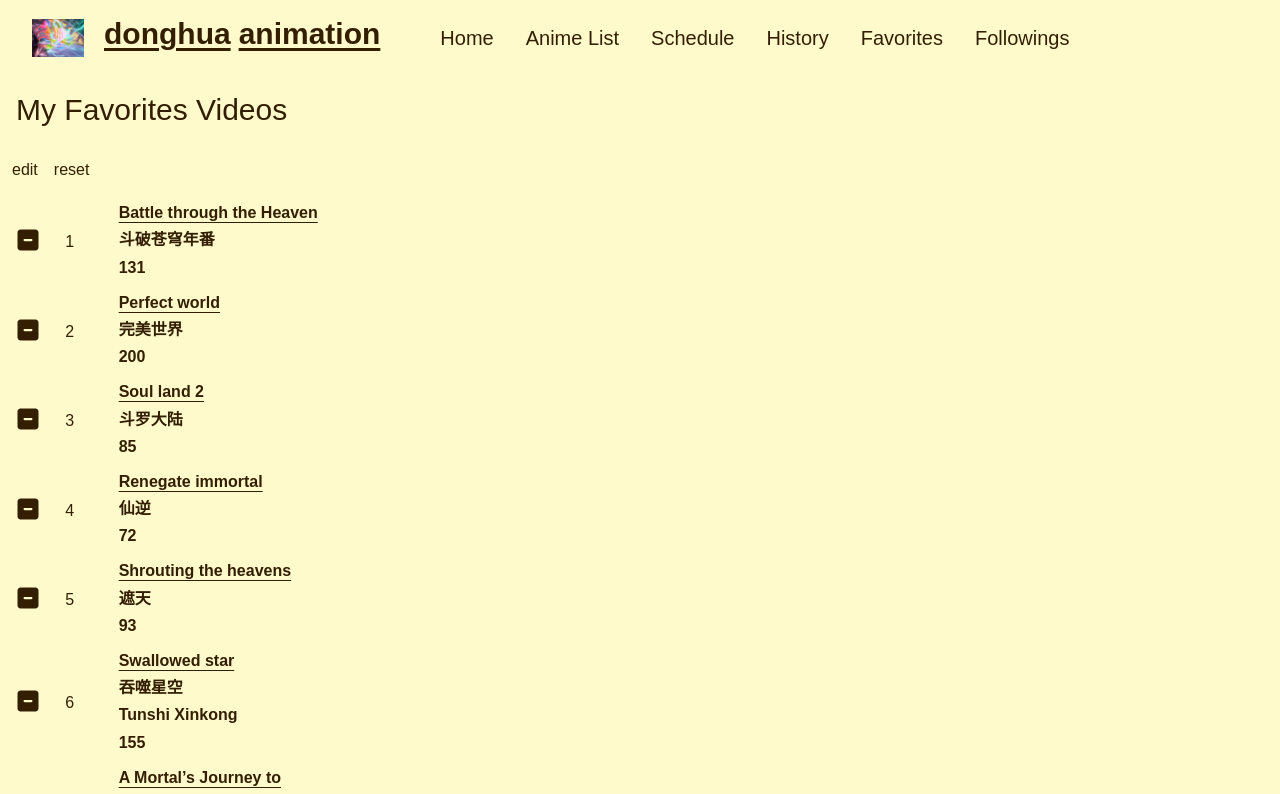
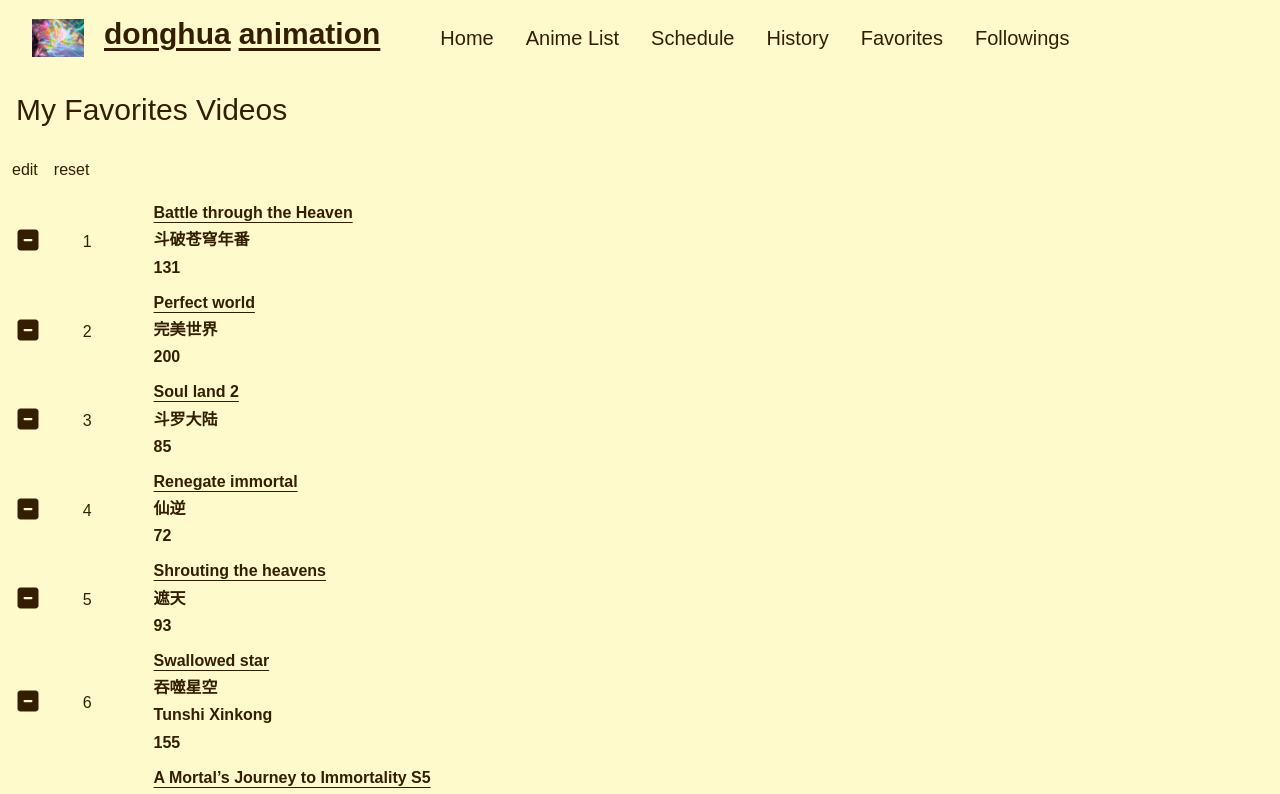
Before and after one commit to newlight77/dailymotion-next-app, a Next.js app: page /favorites in a window 1280 px wide. Shown: the top 794 px of the page. Built offline with nearby package versions, Linux system fonts and the light colour scheme.

Commit message:
ui: adjust width on page for list of items

```diff
--- a/src/app/favorites/page.tsx
+++ b/src/app/favorites/page.tsx
@@ -17,7 +17,7 @@ const FavoritesPage: React.FC = () => {
         <div className='w-full'>
             <h2 className='title text-3xl p-1 md:p-4 capitalize'>my favorites videos</h2>
 
-            <div className="pb-4 pt-4 md:absolute md:z-100 md:p-2 md:m-1 max-w-screen-sm">
+            <div className="pb-4 pt-4 md:absolute md:z-100 md:p-2 md:m-1 sm:max-w-screen-sm md:max-w-screen-xl">
                 <Favorites onSelected={handleSelectFavorite} />
             </div>
 
--- a/src/app/followings/page.tsx
+++ b/src/app/followings/page.tsx
@@ -9,7 +9,7 @@ const FollowingsPage: React.FC = () => {
         <div className='w-full'>
             <h2 className='title text-3xl p-1 md:p-4 capitalize'>my followings</h2>
 
-            <div className='pb-4 pt-4 md:absolute md:z-100 md:p-2 md:m-1 max-w-screen-sm'>
+            <div className='pb-4 pt-4 md:absolute md:z-100 md:p-2 md:m-1 sm:max-w-screen-sm md:max-w-screen-xl'>
                 <Followings />
             </div>
         </div>
--- a/src/app/history/page.tsx
+++ b/src/app/history/page.tsx
@@ -23,7 +23,7 @@ const HistoryPage: React.FC = () => {
     return (
         <div className='w-full'>
             <h2 className='title text-3xl p-1 md:p-4 capitalize'>my recent searches and views</h2>
-            <div className='history md:grid grid-cols-2 gap-4 max-w-screen-sm'>
+            <div className='history md:grid grid-cols-2 gap-4 sm:max-w-screen-sm md:max-w-screen-xl'>
                 <div className="pt-2">
                     <h3 className='title text-2xl p-1 md:p-4 capitalize'>last views</h3>
                     <LastViews onSelected={handleSelectRecentView} />
```
